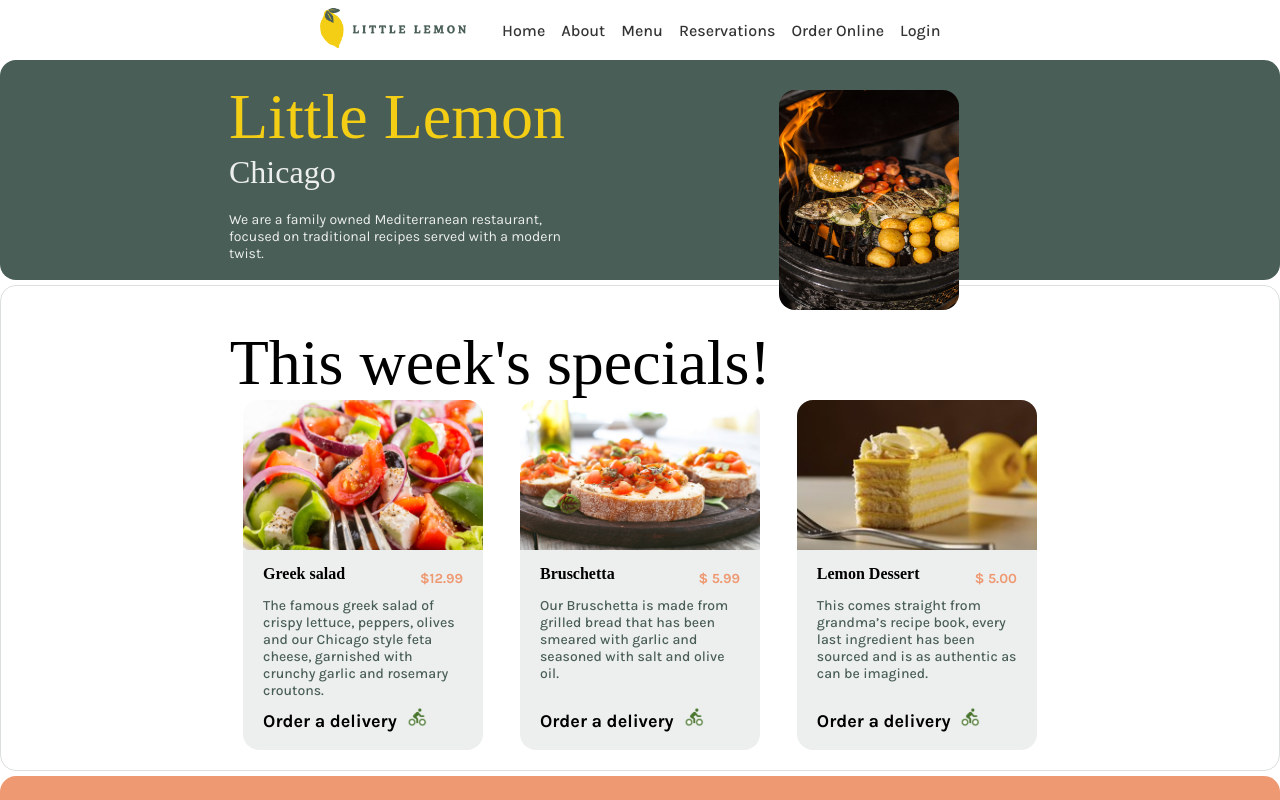
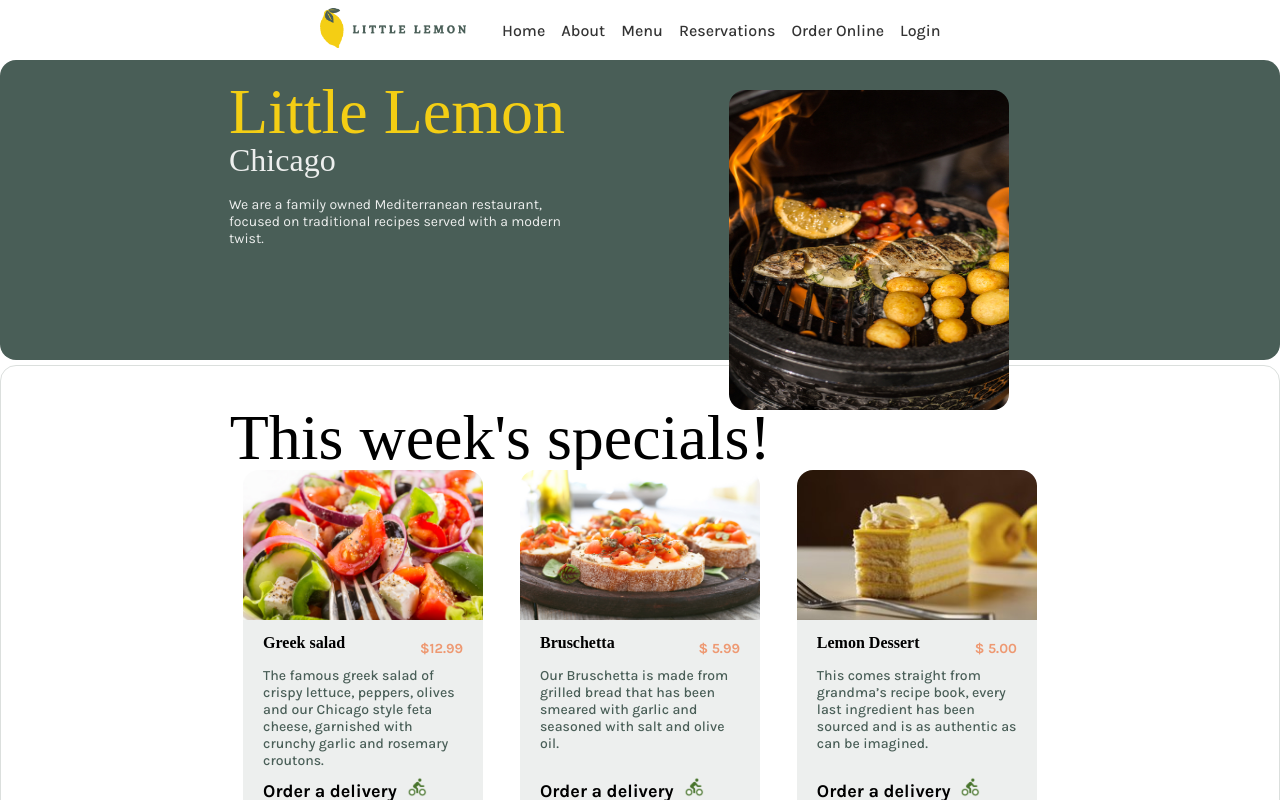
Before and after one commit to rdesantis/react-demo, a React (Create React App) app: page / in a window 1280 px wide. Shown: the top 800 px of the page. Built offline with nearby package versions, Linux system fonts and the light colour scheme; a web font is replaced by a local one.

Commit message:
Style tweaks

```diff
--- a/src/index.css
+++ b/src/index.css
@@ -25,9 +25,9 @@
 body {
   /* Start of properties set by create-react-app */
   margin: 0;
-  font-family: -apple-system, BlinkMacSystemFont, 'Segoe UI', 'Roboto', 'Oxygen',
+  /* font-family: -apple-system, BlinkMacSystemFont, 'Segoe UI', 'Roboto', 'Oxygen',
     'Ubuntu', 'Cantarell', 'Fira Sans', 'Droid Sans', 'Helvetica Neue',
-    sans-serif;
+    sans-serif; */
   -webkit-font-smoothing: antialiased;
   -moz-osx-font-smoothing: grayscale;
   /* End of properties set by create-react-app */
@@ -40,11 +40,13 @@ body {
 h1 {
   font: var(--display-title);
   margin: 5px 5px 0;
+  line-height: 1;
 }
 
 h2 {
   font: var(--subtitle);
   margin: 0 5px 5px;
+  line-height: 1;
 }
 
 h3 {
@@ -193,13 +195,13 @@ footer .socials li {
 }
 
 .major-section-content {
-  width: 65%;
+  width: 80%;
   margin: auto;
 }
 
 .hero {
-  display: grid;
-  align-items: center;
+  /* display: grid;
+  align-items: center; */
   color: var(--highlight-gray);
   background-color: var(--primary-green);
 }
@@ -235,6 +237,13 @@ footer .socials li {
   color: var(--primary-green);
 }
 
+@media (min-width: 1000px) {
+  .major-section-content {
+    width: 65%;
+    margin: auto;
+  }
+}
+
 /* Specific component styles */
 
 /****************************************
@@ -243,7 +252,7 @@ footer .socials li {
 
 #home-hero {
   display: grid;
-  height: 400px;
+  height: 600px;
   grid-template-areas: "home-hero-text" "home-hero-image";
 }
 
@@ -268,15 +277,15 @@ footer .socials li {
 }
 
 #home-hero-image img {
-  height: 220px;
-  width: 180px;
+  height: 320px;
+  width: 280px;
   border-radius: var(--border-radius);
 }
 
 @media (min-width: 1000px) {
   #home-hero {
     display: grid;
-    height: 220px;
+    height: 300px;
     grid-template-areas: "home-hero-text . home-hero-image";
     grid-template-columns: 1fr 10% 1fr;
   }
@@ -407,7 +416,7 @@ footer .socials li {
     "testimonial-image testimonial-name"
     "testimonial-review testimonial-review";
   grid-template-columns: 80px 120px;
-  grid-template-rows: 10px 90px 40px;
+  grid-template-rows: 10px 90px 60px;
 }
 
 .testimonial-card .stars {
```
